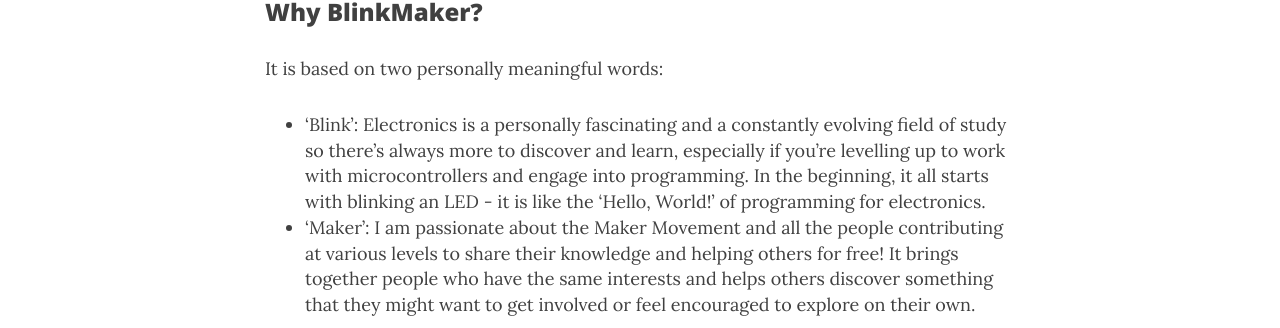
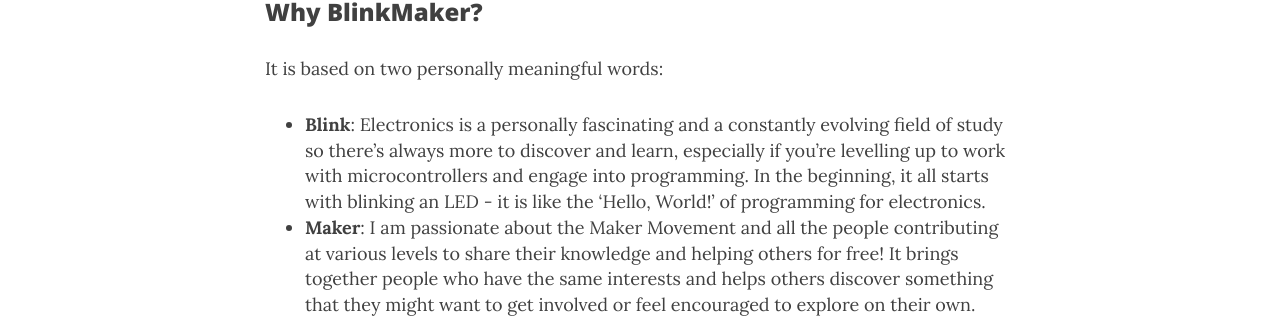
Before and after one commit to blinkmaker/blinkmaker.github.io, a Jekyll site: the page built from aboutme.md, in a window 1280 px wide and 900 px high. Shown: the part 390-718 px from the top of the window. Built offline with Jekyll 4.4.1, drawn with Linux system fonts in a browser that asks for light colours; nearby versions of some CDN libraries.

```diff
--- a/aboutme.md
+++ b/aboutme.md
@@ -8,8 +8,8 @@ This website is a glimpse of my progress, ideas and adventures in electronics.
 
 ### Why BlinkMaker?
 It is based on two personally meaningful words:
-* 'Blink': Electronics is a personally fascinating and a constantly evolving field of study so there's always more to discover and learn, especially if you're levelling up to work with microcontrollers and engage into programming. In the beginning, it all starts with blinking an LED - it is like the 'Hello, World!' of programming for electronics.
-* 'Maker': I am passionate about the Maker Movement and all the people contributing at various levels to share their knowledge and helping others for free! It brings together people who have the same interests and helps others discover something that they might want to get involved or feel encouraged to explore on their own.
+* **Blink**: Electronics is a personally fascinating and a constantly evolving field of study so there's always more to discover and learn, especially if you're levelling up to work with microcontrollers and engage into programming. In the beginning, it all starts with blinking an LED - it is like the 'Hello, World!' of programming for electronics.
+* **Maker**: I am passionate about the Maker Movement and all the people contributing at various levels to share their knowledge and helping others for free! It brings together people who have the same interests and helps others discover something that they might want to get involved or feel encouraged to explore on their own.
 
 ### My inspiration
 I've come across lots of very impressive projects and most of them turned out to be fully open source which contributed considerably to my own learning. My goal with this website is to promote the same mindset of openly sharing knowledge through my work and ideas. I hope that these open source projects will be useful to other electronic hobbyists, enthusiasts and students.
```
